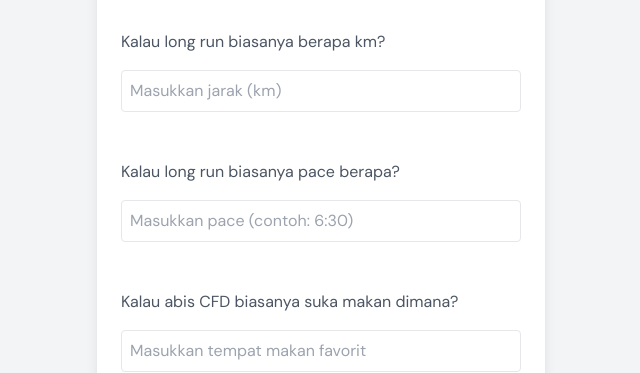
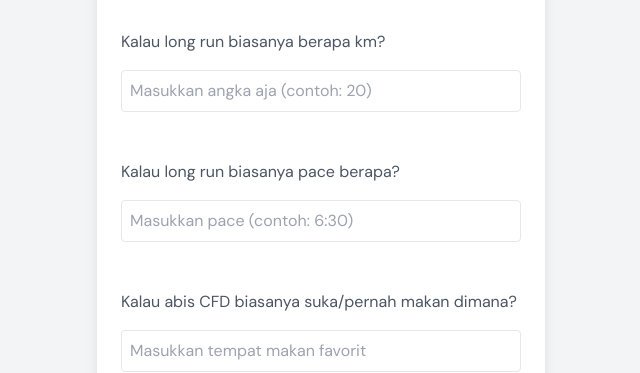
Before and after one commit to kresnawijayaa/web-portfolio, a React (Vite) app in the folder client/: page /run in a window 1280 px wide. Shown: the part 325-698 px from the top of the page, without its empty margins (319-959 px from the left). Built offline with nearby package versions, Linux system fonts and the light colour scheme.

Commit message:
update gimmick form

```diff
--- a/client/src/pages/Running.jsx
+++ b/client/src/pages/Running.jsx
@@ -54,7 +54,7 @@ export default function RunningQuestionnaire() {
           </label>
           <input
             type='number'
-            placeholder='Masukkan jarak (km)'
+            placeholder='Masukkan angka aja (contoh: 20)'
             className='w-full p-2 border rounded focus:ring-2 focus:ring-blue-400'
             value={distance}
             onChange={(e) => setDistance(e.target.value)}
@@ -72,7 +72,7 @@ export default function RunningQuestionnaire() {
           />
 
           <label className='pt-8 block text-gray-600'>
-            Kalau abis CFD biasanya suka makan dimana?
+            Kalau abis CFD biasanya suka/pernah makan dimana?
           </label>
           <input
             type='text'
```
